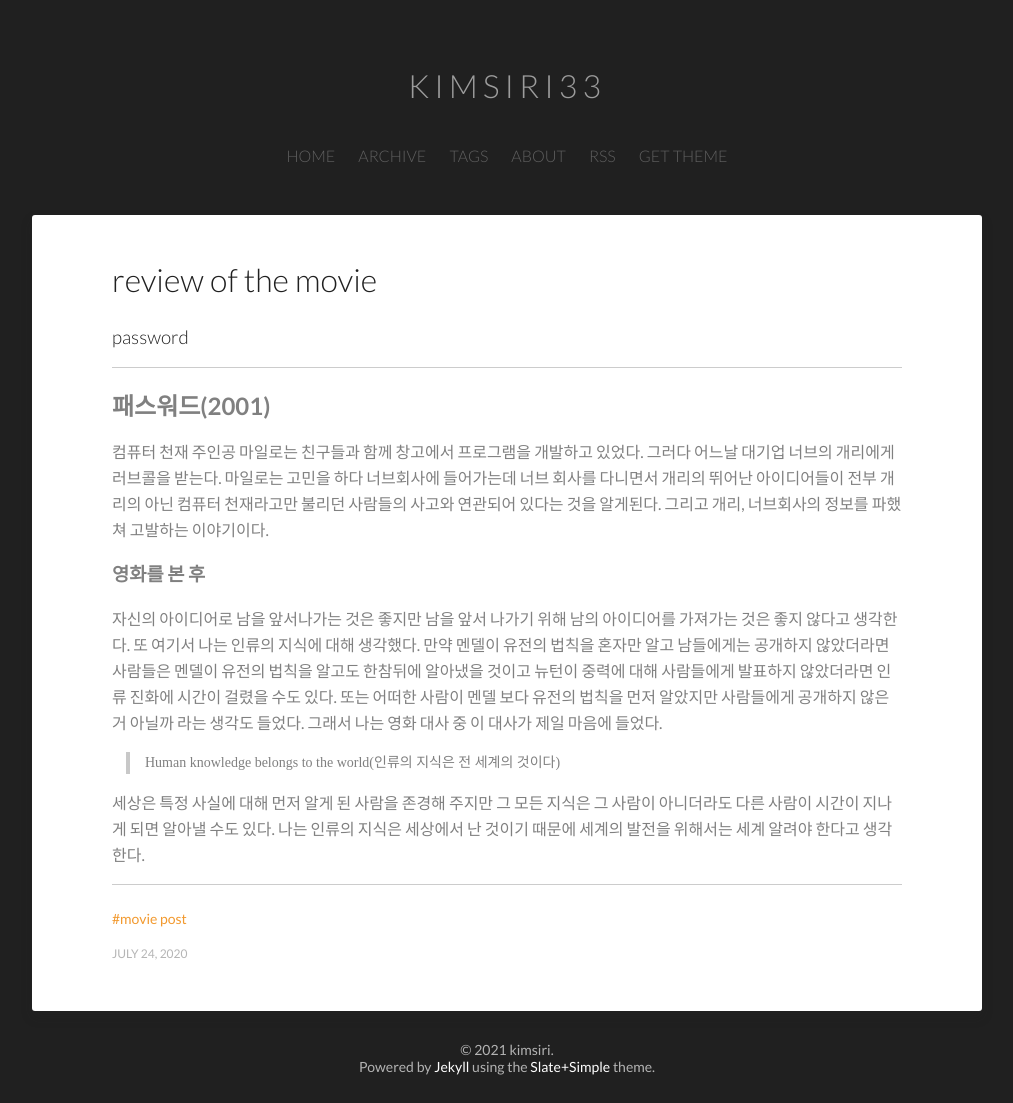
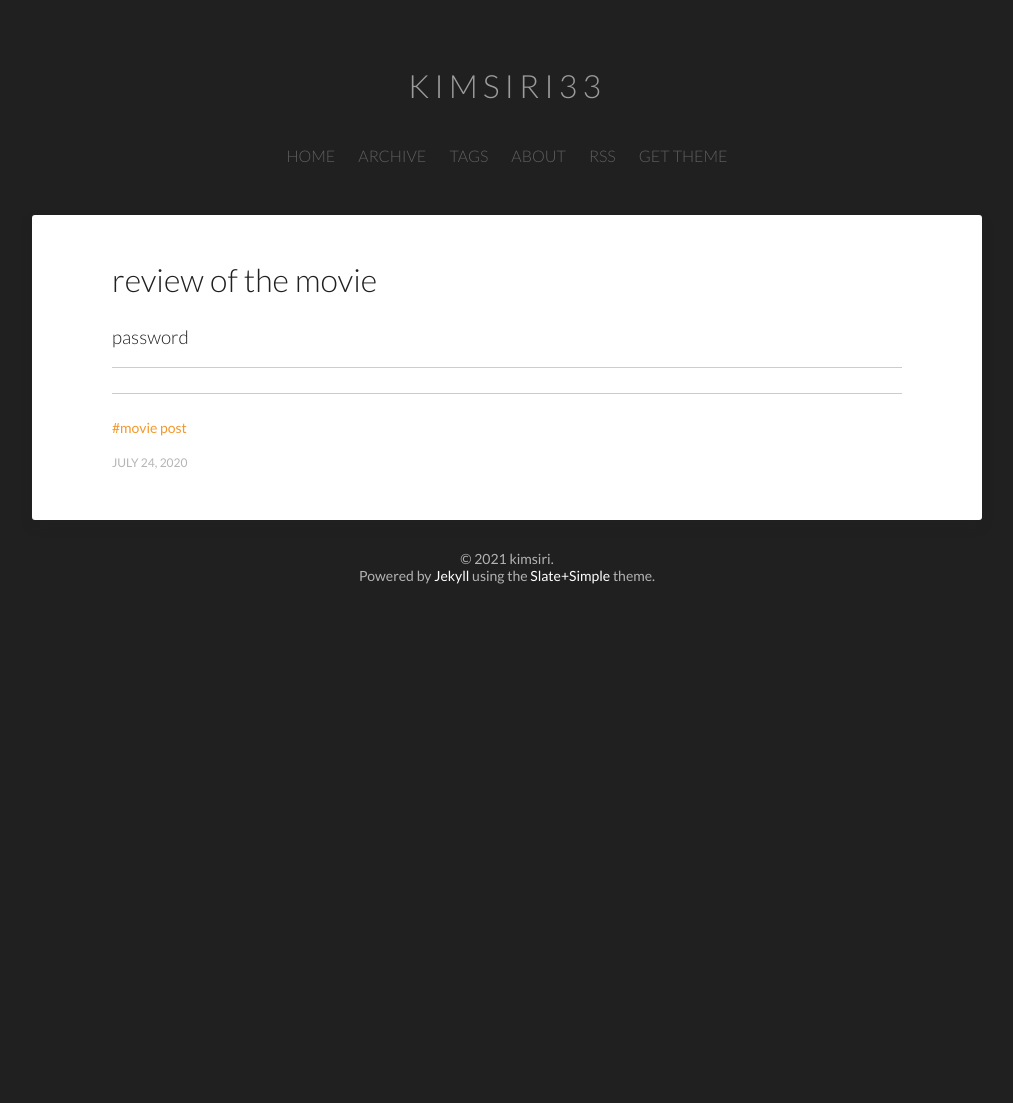
Before and after one commit to kimsiri33/kimsiri33.github.com, a Jekyll site: the page built from _posts/2020-07-24-password.md, in a window 1280 px wide. Shown: the whole page, without its empty margins (133-1146 px from the left). Built offline with Jekyll 4.4.1, drawn with Linux system fonts in a browser that asks for light colours; after the commit the page ends 900 px from its top, so only the background shows below that.

Commit message:
Update 2020-07-24-password.md

```diff
--- a/_posts/2020-07-24-password.md
+++ b/_posts/2020-07-24-password.md
@@ -6,26 +6,3 @@ subtitle: password
 tags: [movie post]
 date-string: JULY 24, 2020
 ---
-
-## 패스워드(2001)
-
-컴퓨터 천재 주인공 마일로는 친구들과 함께 창고에서 프로그램을 개발하고 있었다.
-그러다 어느날 대기업 너브의 개리에게 러브콜을 받는다.
-마일로는 고민을 하다 너브회사에 들어가는데 너브 회사를 다니면서 개리의 뛰어난 아이디어들이
-전부 개리의 아닌 컴퓨터 천재라고만 불리던 사람들의 사고와 연관되어 있다는 것을 알게된다.
-그리고 개리, 너브회사의 정보를 파했쳐 고발하는 이야기이다.
-
-### 영화를 본 후
-
-자신의 아이디어로 남을 앞서나가는 것은 좋지만
-남을 앞서 나가기 위해 남의 아이디어를 가져가는
-것은 좋지 않다고 생각한다.
-또 여기서 나는 인류의 지식에 대해 생각했다.
-만약 멘델이 유전의 법칙을 혼자만 알고 남들에게는 공개하지 않았더라면 사람들은 멘델이 유전의 법칙을 알고도 한참뒤에 알아냈을 것이고 뉴턴이 중력에 대해 사람들에게 발표하지 않았더라면 인류 진화에 시간이 걸렸을 수도 있다.
-또는 어떠한 사람이 멘델 보다 유전의 법칙을 먼저 알았지만 사람들에게 공개하지 않은거 아닐까 라는 생각도 들었다.
-그래서 나는 영화 대사 중 이 대사가 제일 마음에 들었다.
-
-> Human knowledge belongs to the world(인류의 지식은 전 세계의 것이다)
-
-세상은 특정 사실에 대해 먼저 알게 된 사람을 존경해 주지만 그 모든 지식은 그 사람이 아니더라도 다른 사람이 시간이 지나게 되면 알아낼 수도 있다.
-나는 인류의 지식은 세상에서 난 것이기 때문에 세계의 발전을 위해서는 세계 알려야 한다고 생각한다.
```
